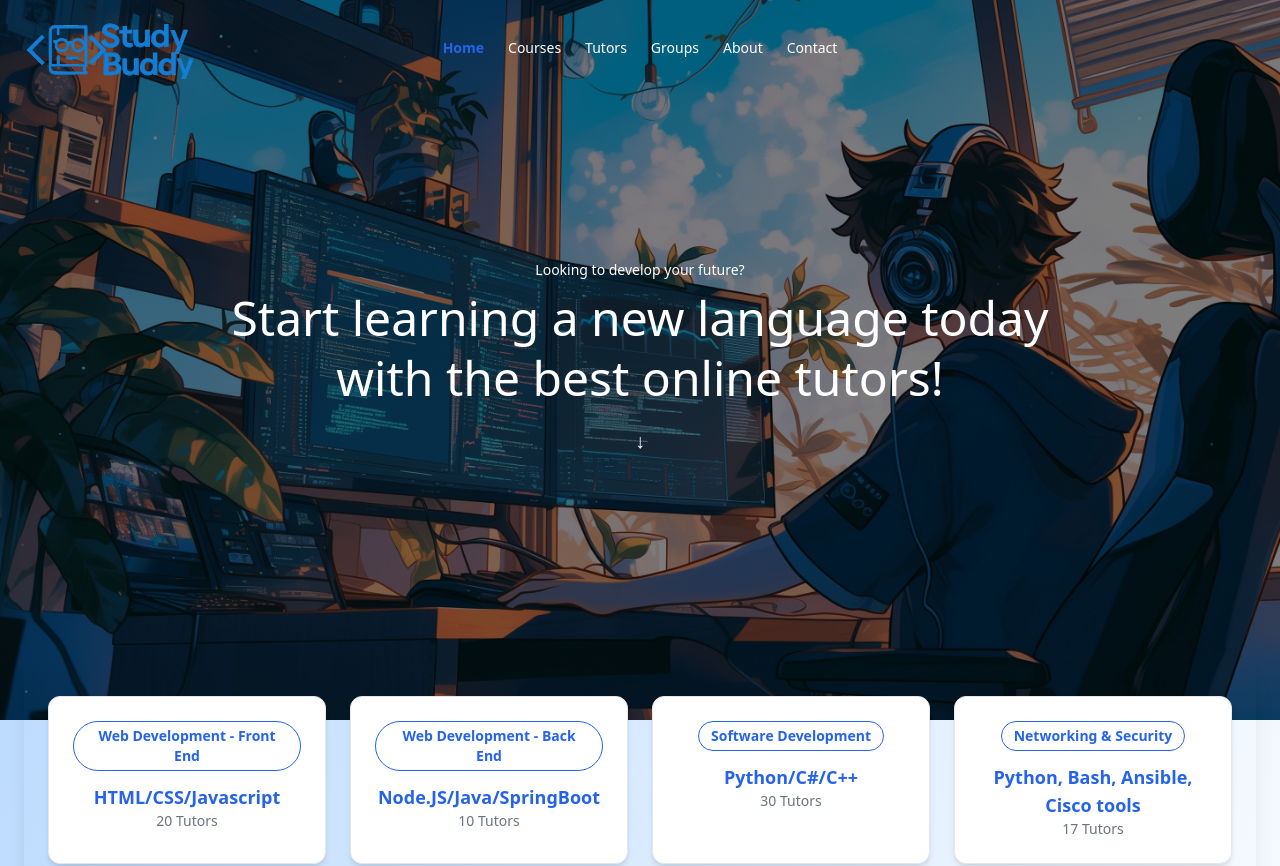
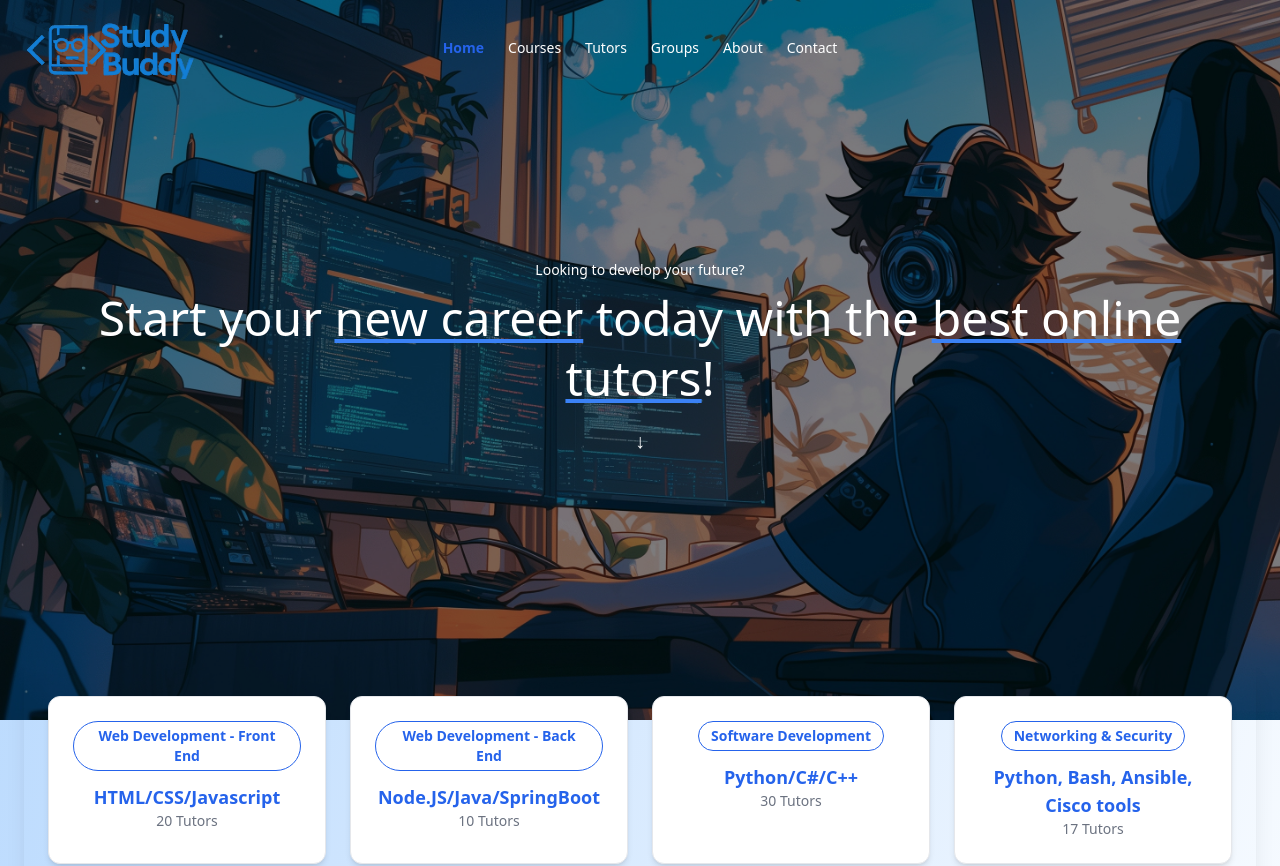
Before and after one commit to AdhurimBerisha/Study-Buddy, a React (Vite) app in the folder frontend/: page / in a window 1280 px wide. Shown: the top 866 px of the page. Built offline with nearby package versions, Linux system fonts and the light colour scheme.

Commit message:
Hero Styling

```diff
--- a/frontend/src/components/Hero.tsx
+++ b/frontend/src/components/Hero.tsx
@@ -23,31 +23,68 @@ const backgroundMap: Record<RoutePath, string> = {
   "/about": aboutBg,
 };
 
-const textMap: Record<RoutePath, { sub: string; title: string }> = {
+const textMap: Record<RoutePath, { sub: string; title: React.ReactNode }> = {
   "/": {
     sub: "Looking to develop your future?",
-    title: `Start learning a new language today
-            with the best online tutors!`,
+    title: (
+      <>
+        Start your{" "}
+        <span className="underline decoration-blue-500">new career</span> today
+        with the{" "}
+        <span className="underline decoration-blue-500">
+          best online tutors
+        </span>
+        !
+      </>
+    ),
   },
   "/courses": {
     sub: "Browse through all our courses",
-    title: "Find your perfect course and start learning today",
+    title: (
+      <>
+        Find your{" "}
+        <span className="underline decoration-blue-500">perfect course</span>{" "}
+        and start learning today
+      </>
+    ),
   },
   "/tutors": {
     sub: "Find the best tutors",
-    title: "Connect with experienced tutors to boost your learning",
+    title: (
+      <>
+        Connect with{" "}
+        <span className="underline decoration-blue-500">skilled tutors</span> to
+        boost your learning
+      </>
+    ),
   },
   "/groups": {
     sub: "Join a study group",
-    title: "Learn together with peers around the world",
+    title: (
+      <>
+        Learn <span className="underline decoration-blue-500">with others</span>{" "}
+        with peers around the world
+      </>
+    ),
   },
   "/contact": {
     sub: "Need help or have questions?",
-    title: "Get in touch with our support team",
+    title: (
+      <>
+        Get in touch with our{" "}
+        <span className="underline decoration-blue-500">assistance team</span>
+      </>
+    ),
   },
   "/about": {
     sub: "Who we are",
-    title: "Learn more about our mission and vision",
+    title: (
+      <>
+        Learn more about our{" "}
+        <span className="underline decoration-blue-500">mission</span> and{" "}
+        <span className="underline decoration-blue-500">vision</span>
+      </>
+    ),
   },
 };
 
@@ -64,8 +101,8 @@ const Hero = () => {
     >
       <div className="absolute inset-0 bg-black/50" />
       <div className="relative z-10 px-6">
-        <p className="text-sm mb-2">{text.sub}</p>
-        <h1 className="text-5xl font-light leading-tight whitespace-pre-line">
+        <p className="text-sm mb-2 ">{text.sub}</p>
+        <h1 className="text-5xl  font-light leading-tight whitespace-pre-line">
           {text.title}
         </h1>
         <div className="mt-6 text-xl animate-bounce">↓</div>
```
